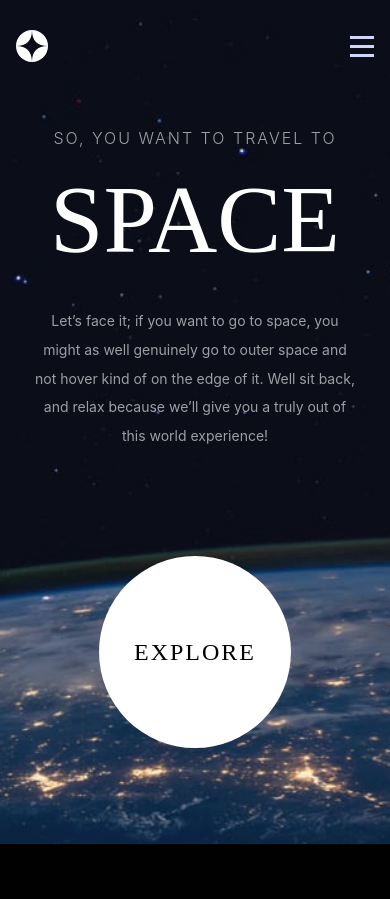
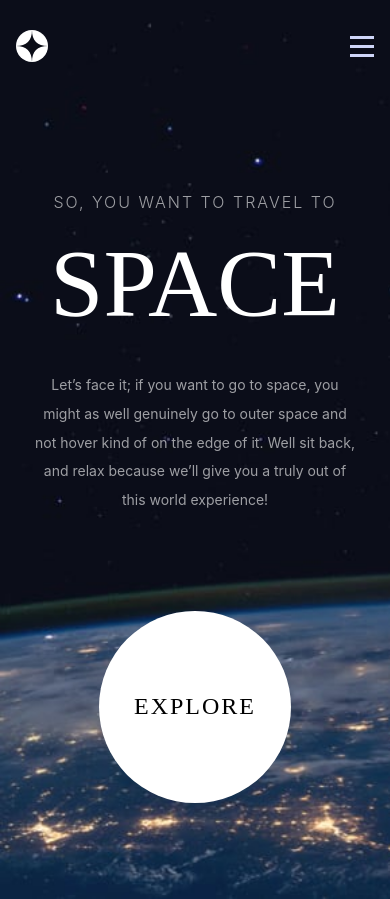
Before and after one commit to calebesg/space-website, a Next.js app: page / in a window 390 px wide. Before the commit the page ends 844 px from the top, so only its background shows below. Built offline with nearby package versions, Linux system fonts and the light colour scheme.

Commit message:
created route api for destinations

```diff
--- a/package.json
+++ b/package.json
@@ -9,6 +9,8 @@
     "lint": "next lint"
   },
   "dependencies": {
+    "@headlessui/react": "^1.6.6",
+    "axios": "^0.27.2",
     "next": "12.2.4",
     "react": "18.2.0",
     "react-dom": "18.2.0",
--- a/src/components/Page/index.tsx
+++ b/src/components/Page/index.tsx
@@ -1,6 +1,8 @@
 import Head from 'next/head'
 import { ReactElement } from 'react'
 import { Header } from '../Header'
+
+import styles from './styles.module.scss'
 
 interface PageProps {
   title: string
@@ -21,8 +23,8 @@ export function Page({ title, children, className }: PageProps) {
       >
         <Header />
 
-        <main style={{ flex: '1', display: 'flex', padding: '0 2rem' }}>
-          {children}
+        <main className={styles.container}>
+          <div className={styles.content}>{children}</div>
         </main>
       </div>
     </>
--- /dev/null
+++ b/src/components/Page/styles.module.scss
@@ -0,0 +1,12 @@
+.container {
+  flex: 1;
+  display: flex;
+  padding: 0 2rem;
+}
+
+.content {
+  max-width: 1120px;
+  width: 100%;
+  margin: 0 auto;
+  padding-top: 4rem;
+}
--- /dev/null
+++ b/src/libs/axios.ts
@@ -0,0 +1,5 @@
+import axios from 'axios'
+
+export default axios.create({
+  baseURL: 'http://localhost:3000/api',
+})
--- /dev/null
+++ b/src/pages/api/destination.data.json
@@ -0,0 +1,42 @@
+[
+  {
+    "name": "Moon",
+    "images": {
+      "png": "./assets/destination/image-moon.png",
+      "webp": "./assets/destination/image-moon.webp"
+    },
+    "description": "See our planet as you’ve never seen it before. A perfect relaxing trip away to help regain perspective and come back refreshed. While you’re there, take in some history by visiting the Luna 2 and Apollo 11 landing sites.",
+    "distance": "384,400 km",
+    "travel": "3 days"
+  },
+  {
+    "name": "Mars",
+    "images": {
+      "png": "./assets/destination/image-mars.png",
+      "webp": "./assets/destination/image-mars.webp"
+    },
+    "description": "Don’t forget to pack your hiking boots. You’ll need them to tackle Olympus Mons, the tallest planetary mountain in our solar system. It’s two and a half times the size of Everest!",
+    "distance": "225 mil. km",
+    "travel": "9 months"
+  },
+  {
+    "name": "Europa",
+    "images": {
+      "png": "./assets/destination/image-europa.png",
+      "webp": "./assets/destination/image-europa.webp"
+    },
+    "description": "The smallest of the four Galilean moons orbiting Jupiter, Europa is a winter lover’s dream. With an icy surface, it’s perfect for a bit of ice skating, curling, hockey, or simple relaxation in your snug wintery cabin.",
+    "distance": "628 mil. km",
+    "travel": "3 years"
+  },
+  {
+    "name": "Titan",
+    "images": {
+      "png": "./assets/destination/image-titan.png",
+      "webp": "./assets/destination/image-titan.webp"
+    },
+    "description": "The only moon known to have a dense atmosphere other than Earth, Titan is a home away from home (just a few hundred degrees colder!). As a bonus, you get striking views of the Rings of Saturn.",
+    "distance": "1.6 bil. km",
+    "travel": "7 years"
+  }
+]
--- /dev/null
+++ b/src/pages/api/destinations.ts
@@ -0,0 +1,7 @@
+// Next.js API route support: https://nextjs.org/docs/api-routes/introduction
+import type { NextApiRequest, NextApiResponse } from 'next'
+import destination from './destination.data.json'
+
+export default function handler(req: NextApiRequest, res: NextApiResponse) {
+  res.status(200).json(destination)
+}
--- a/src/pages/api/hello.ts
+++ /dev/null
@@ -1,13 +0,0 @@
-// Next.js API route support: https://nextjs.org/docs/api-routes/introduction
-import type { NextApiRequest, NextApiResponse } from 'next'
-
-type Data = {
-  name: string
-}
-
-export default function handler(
-  req: NextApiRequest,
-  res: NextApiResponse<Data>
-) {
-  res.status(200).json({ name: 'John Doe' })
-}
--- /dev/null
+++ b/src/pages/destination/styles.module.scss
@@ -0,0 +1,24 @@
+.page {
+  min-height: 100vh;
+  padding-top: 2rem;
+  background: url('/images/destination/background-destination-desktop.jpg')
+    no-repeat;
+  background-size: cover;
+}
+
+@media (max-width: 1000px) {
+  .page {
+    padding-top: 0;
+    background: url('/images/destination/background-destination-tablet.jpg')
+      no-repeat;
+    background-size: cover;
+  }
+}
+
+@media (max-width: 750px) {
+  .page {
+    background: url('/images/destination/background-destination-mobile.jpg')
+      no-repeat;
+    background-size: cover;
+  }
+}
```
Also changed, not shown: src/pages/destination/index.tsx (added, +53 -0 lines), 1 other file (tests, documents, lock files or other folders).
